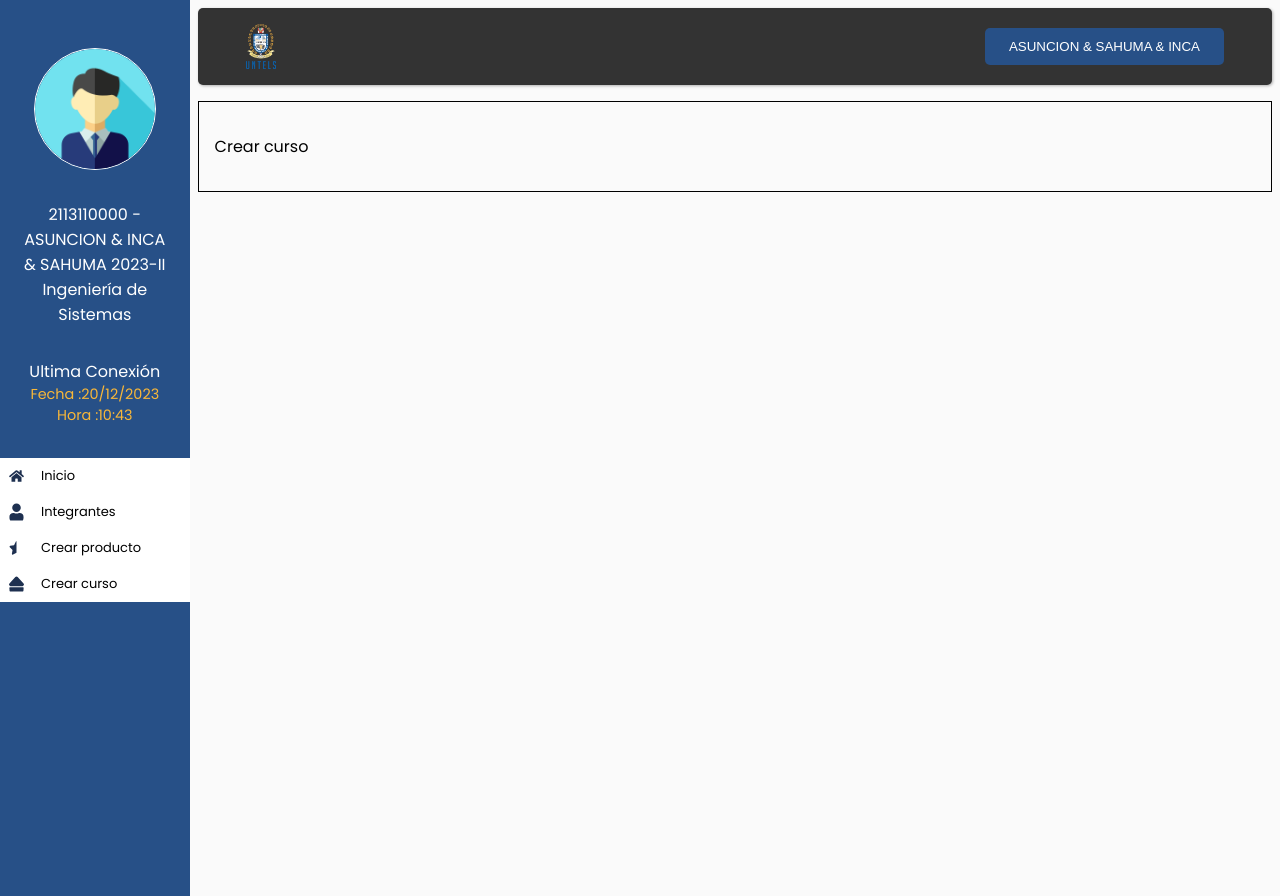
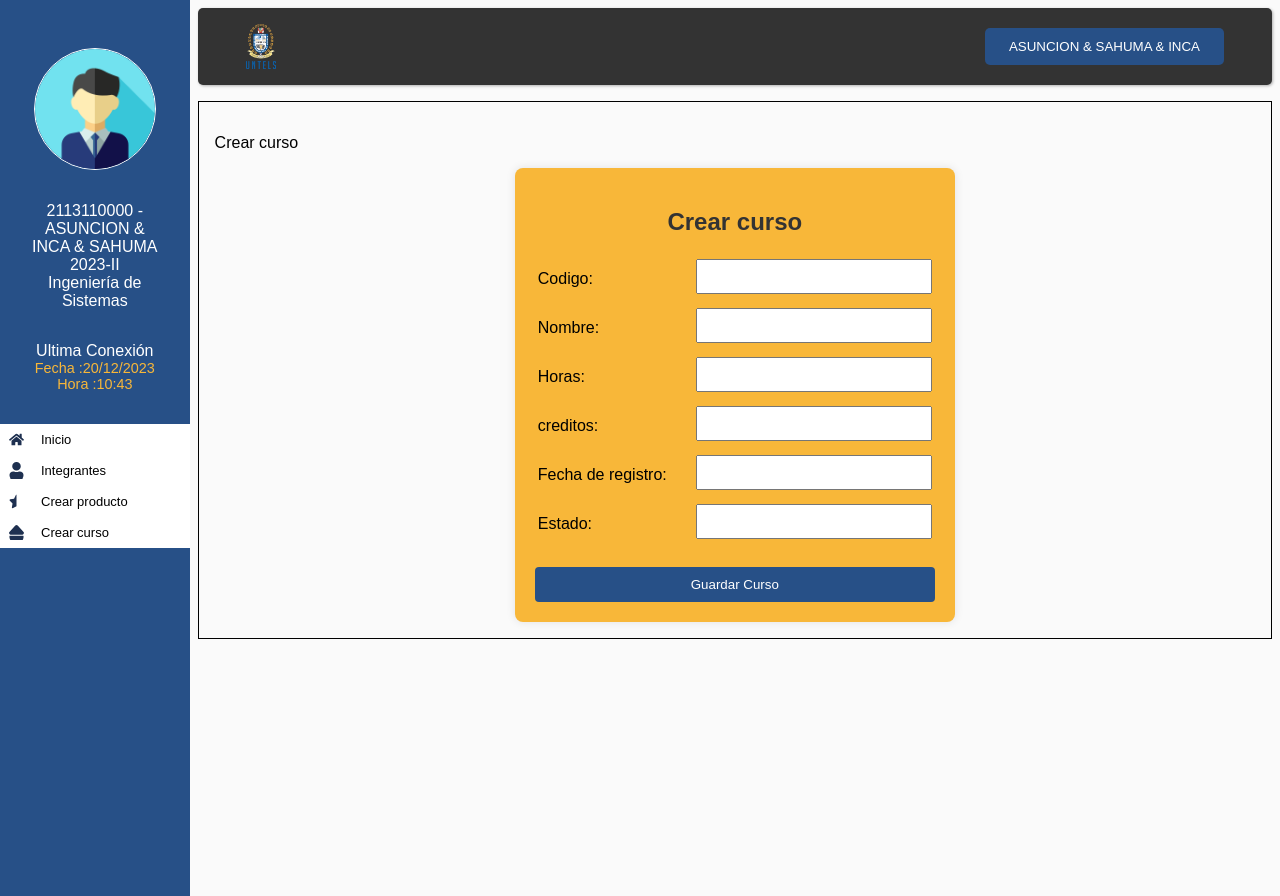
Before and after one commit to sahumajurado/EF_Parte03-, a Django app: page /v_crear_curso/ in a window 1280 px wide. Run offline with Django 5.2, Linux system fonts and the light colour scheme.

Commit message:
EF Parte03 - Curso - Sahuma

```diff
--- a/AIS_EF/AIS_EF/urls.py
+++ b/AIS_EF/AIS_EF/urls.py
@@ -10,4 +10,6 @@ urlpatterns = [
     path('v_crear_producto/', views.v_crear_producto, name='v_crear_producto'),
     path('crear_producto/', views.crear_producto, name='crear_producto'),
     path('v_crear_curso/', views.v_crear_curso, name='v_crear_curso'),
+    path('crear_curso/', views.crear_curso, name='crear_curso'),
+
 ]
--- a/AIS_EF/myapp/templates/crear_curso.html
+++ b/AIS_EF/myapp/templates/crear_curso.html
@@ -2,4 +2,97 @@
 
 {% block content %}
     <p>Crear curso</p>
+
+    <style>
+        body {
+            font-family: Arial, sans-serif;
+            margin: 0;
+        }
+
+        form {
+            display: flex;
+            flex-direction: column;
+            align-items: center;
+            margin: auto;
+            background-color: #F8B739;
+            padding: 20px;
+            border-radius: 8px;
+            box-shadow: 0 0 10px rgba(0, 0, 0, 0.1);
+            width: 400px;
+        }
+
+        h2 {
+            text-align: center;
+            color: #333;
+            margin-bottom: 20px;
+        }
+
+        table {
+            width: 100%;
+            margin-bottom: 15px;
+        }
+
+        tr {
+            margin-bottom: 10px;
+        }
+
+        label {
+            display: block;
+            margin-bottom: 5px;
+        }
+
+        input {
+            width: 100%;
+            padding: 8px;
+            margin-bottom: 10px;
+            box-sizing: border-box;
+        }
+
+        button {
+            background-color: #275087;
+            color: white;
+            padding: 10px;
+            border: none;
+            border-radius: 4px;
+            cursor: pointer;
+            width: 100%;
+        }
+
+        button:hover {
+            background-color: #1b1919;
+        }
+    </style>
+
+    <form action="{% url 'crear_curso' %}"  method="POST"  class="form-container" enctype="multipart/form-data">
+        {% csrf_token %}
+        <h2 class="form-title">Crear curso</h2>
+
+        <table class="form-table">
+            <tr class="form-row">
+                <td><label for="cod" class="form-label">Codigo:</label></td>
+                <td><input type="text" id="cod" name="cod" required class="form-input"></td>
+            </tr>
+            <tr class="form-row">
+                <td><label for="nombre" class="form-label">Nombre:</label></td>
+                <td><input type="text" id="nombre" name="nombre" required class="form-input"></td>
+            </tr>
+            <tr class="form-row">
+                <td><label for="horas" class="form-label">Horas:</label></td>
+                <td><input type="text" id="horas" name="horas" required class="form-input"></td>
+            </tr>
+            <tr class="form-row">
+                <td><label for="creditos" class="form-label">creditos:</label></td>
+                <td><input type="number" id="creditos" name="creditos" required class="form-input"></td>
+            </tr>
+            <tr class="form-row">
+                <td><label for="fecha_registro" class="form-label">Fecha de registro: </label></td>
+                <td><input type="datetime" id="fecha_registro" name="fecha_registro" required class="form-input"></td>
+            </tr>
+            <tr class="form-row">
+                <td><label for="estado" class="form-label">Estado: </label></td>
+                <td><input type="text" id="estado" name="estado" required class="form-input"></td>
+            </tr>
+        </table>
+        <button type="submit" class="form-button">Guardar Curso</button>
+    </form>
 {% endblock %}
--- a/AIS_EF/myapp/templates/integrantes.html
+++ b/AIS_EF/myapp/templates/integrantes.html
@@ -2,4 +2,7 @@
 
 {% block content %}
     <p>Integrantes</p>
+    <h2>Asunción Pomasonco, Alexia Nicoll</h2>
+    <h2>Inca Huamani, Brian Omar</h2>
+    <h2>Sahuma Jurado, Gerson Daniel</h2>
 {% endblock %}
--- a/AIS_EF/myapp/views.py
+++ b/AIS_EF/myapp/views.py
@@ -1,7 +1,5 @@
 from django.shortcuts import render, redirect
-from .models import Producto
-
-# Create your views here.
+from .models import Producto, Curso
 
 
 def index(request):
@@ -30,3 +28,14 @@ def crear_producto(request):
 
 def v_crear_curso(request):
     return render(request, 'crear_curso.html')
+
+def crear_curso(request):
+    codigo= request.POST['cod']
+    nombre= request.POST['nombre']
+    horas=request.POST['horas']
+    creditos=request.POST['creditos']
+    fecha_registro=request.POST['fecha_registro']
+    estado=request.POST['estado']
+    curso = Curso.objects.create(codigo=codigo, nombre=nombre, horas=horas, creditos=creditos,
+    fecha_registro=fecha_registro, estado=estado)
+    return redirect('/v_crear_curso')
```
Also changed, not shown: AIS_EF/myapp/models.py (+8 -0 lines), AIS_EF/db.sqlite3, AIS_EF/myapp/migrations/0002_curso.py (added).
